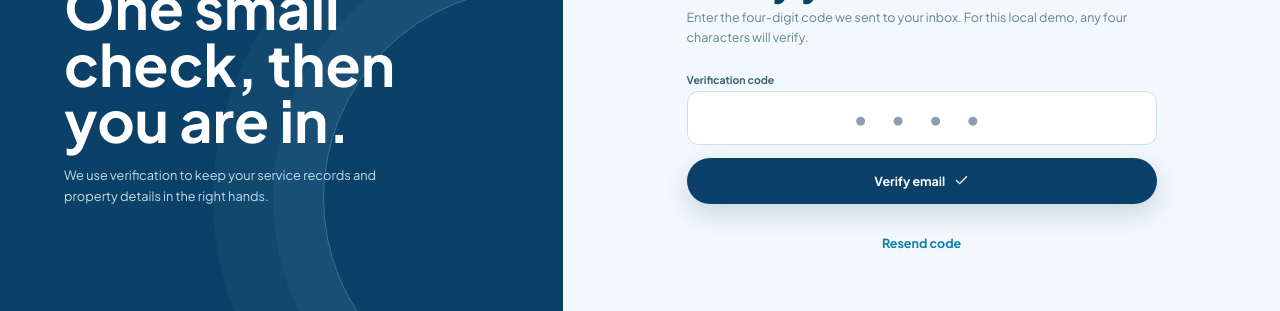
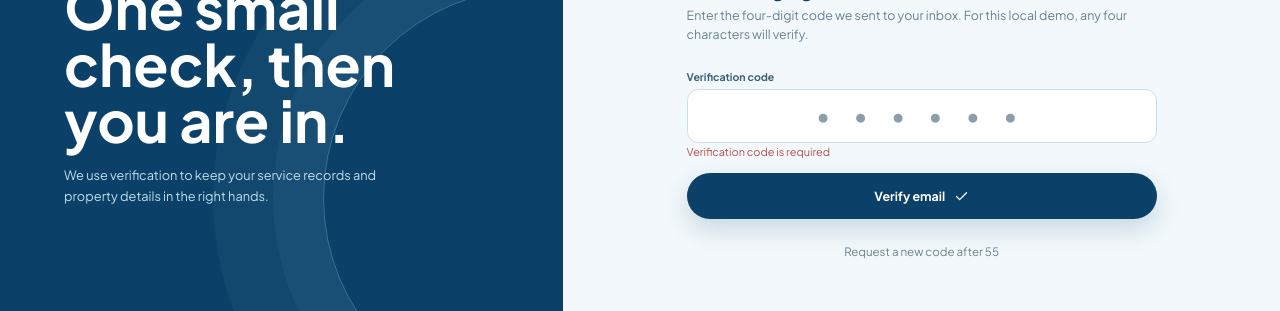
Before and after one commit to Devpoints-Solutions/ajike-cleaning-service-client, a React (Vite) app: page /auth/verify in a window 1280 px wide. Shown: the part 328-639 px from the top of the page. Built offline with nearby package versions, Linux system fonts and the light colour scheme; no server answers.

Commit message:
feat: user account verification

```diff
--- a/src/features/apis/auth-apis.tsx
+++ b/src/features/apis/auth-apis.tsx
@@ -44,14 +44,6 @@ export const authApis = createApi({
       },
     }),
 
-    getNewVerificationCode: builder.mutation({
-      query: (payload) => ({
-        url: `/users/new-verification-code`,
-        method: "POST",
-        body: payload,
-      }),
-    }),
-
     requestPasswordReset: builder.mutation({
       query: (payload) => ({
         url: `/users/password/reset`,
@@ -74,7 +66,6 @@ export const {
   useCreateAccountMutation,
   useVerifyAccountMutation,
   useLoginAccountMutation,
-  useGetNewVerificationCodeMutation,
   useRequestPasswordResetMutation,
   useUpdatePasswordMutation,
 } = authApis;
--- a/src/helpers/data-validator-schema.tsx
+++ b/src/helpers/data-validator-schema.tsx
@@ -22,7 +22,7 @@ export const signupSchema = object({
 });
 
 export const accountVerificationSchema = object({
-  verificationCode: string()
+  otp: string()
     .required("Verification code is required")
     .min(6, "Verification code must be 6 characters")
     .max(6, "Verification code must be 6 characters")
@@ -41,7 +41,7 @@ export const passwordResetSchema = object({
 });
 
 export const updatePasswordResetSchema = object({
-  passwordResetCode: string()
+  otp: string()
     .required("Verification code is required")
     .min(6, "Verification code must be 6 characters")
     .max(6, "Verification code must be 6 characters")
--- a/src/pages/auth/signup.tsx
+++ b/src/pages/auth/signup.tsx
@@ -38,8 +38,7 @@ function SignUp() {
   const submit = (event: React.FormEvent) => {
     event.preventDefault();
 
-    console.log(error && Object.values(error));
-    if (error && !isValid) {
+    if (!isValid) {
       return toast({
         title: `Invalid ${error?.field} value`,
         description: error?.message,
@@ -60,7 +59,7 @@ function SignUp() {
   useEffect(() => {
     if (isError || requestError) {
       toast({
-        title: "Create user failed!",
+        title: "Account creation failed!",
         description: formatError(requestError),
         variant: "default",
       });
@@ -86,7 +85,7 @@ function SignUp() {
             className="primary-button"
             href="/auth/verify"
             data-testid="link-signup-verify"
-            state={{ email: requestData?.email }}
+            state={{ ...data, confirmPassword: data.password, consent }}
           >
             Continue to verification <ArrowRight size={15} />
           </Link>
--- a/src/pages/auth/verify.tsx
+++ b/src/pages/auth/verify.tsx
@@ -1,17 +1,74 @@
-import { useState } from "react";
+import { useEffect, useState } from "react";
 import AuthShell from "./auth-shell";
 import { Link } from "wouter";
 import { ArrowRight, Check } from "lucide-react";
+import { accountVerificationSchema } from "@/helpers/data-validator-schema";
+import {
+  useVerifyAccountMutation,
+  useCreateAccountMutation,
+} from "@/features/apis/auth-apis";
+import { useForm } from "@/hooks/use-form";
+import { useToast } from "@/hooks/use-toast";
+import { Loader } from "@/components/common/loader";
+import { formatError } from "@/helpers/format-error";
 
 function Verify() {
-  const [code, setCode] = useState("");
-  const [verified, setVerified] = useState(false);
-  const [resent, setResent] = useState(false);
+  const [verifyAccount, { isError, isLoading, error, isSuccess }] =
+    useVerifyAccountMutation();
+
+  const [countdown, setCountdown] = useState(60);
+  const [isCounting, setIsCounting] = useState(true);
+
+  const [getNewVerificationCode] = useCreateAccountMutation();
+
+  const { toast } = useToast();
+
+  const {
+    data: formData,
+    error: formError,
+    isValid,
+    getFormInput,
+  } = useForm(accountVerificationSchema);
+
+  useEffect(() => {
+    if (isError && error) {
+      toast({
+        title: "Create user failed!",
+        description: formatError(error),
+        variant: "default",
+      });
+    }
+  }, [isError, error]);
+
+  useEffect(() => {
+    if (countdown <= 0) return setIsCounting(false);
+
+    if (!isCounting) return;
+
+    const timer = setInterval(() => {
+      setCountdown((count) => count - 1);
+    }, 1000);
+
+    return () => {
+      clearInterval(timer);
+    };
+  }, [countdown]);
+
   const submit = (event: React.FormEvent) => {
     event.preventDefault();
-    if (code.length >= 4) setVerified(true);
+
+    if (!isValid) {
+      return toast({
+        title: `Invalid ${formError?.field} value`,
+        description: formError?.message,
+        variant: "default",
+      });
+    }
+
+    verifyAccount(formData);
   };
-  if (verified)
+
+  if (isSuccess)
     return (
       <AuthShell
         title="You are all set."
@@ -23,15 +80,15 @@ function Verify() {
           </div>
           <h3>Email verified.</h3>
           <p>
-            Thanks for confirming. You can now see your customer dashboard and
-            request a service.
+            Thanks for confirming. You can now continue to login into your
+            dashboard and request a service.
           </p>
           <Link
             className="primary-button"
-            href="/dashboard"
+            href="/auth/signin"
             data-testid="link-verify-dashboard"
           >
-            Go to dashboard <ArrowRight size={15} />
+            Continue to login <ArrowRight size={15} />
           </Link>
         </div>
       </AuthShell>
@@ -55,30 +112,44 @@ function Verify() {
           <input
             id="verify-code"
             className="code-input"
+            name="otp"
             maxLength={6}
-            value={code}
-            onChange={(event) => setCode(event.target.value)}
-            placeholder="• • • •"
+            onChange={getFormInput}
+            placeholder="• • • • • •"
             data-testid="input-verify-code"
           />
+
+          {formError && formError?.message && formError?.field == "otp" && (
+            <div
+              className="auth-error"
+              role="alert"
+              data-testid="text-signup-error"
+            >
+              {formError?.message}
+            </div>
+          )}
         </div>
         <button
           className="primary-button"
           type="submit"
           data-testid="button-verify-submit"
         >
-          Verify email <Check size={15} />
+          {isLoading && <Loader />} Verify email <Check size={15} />
         </button>
       </form>
       <div className="auth-footer">
-        {resent ? (
+        {isCounting ? (
           <span data-testid="text-verify-resent">
-            A fresh code is on its way.
+            Request a new code after {countdown}
           </span>
         ) : (
           <button
             className="text-button"
-            onClick={() => setResent(true)}
+            onClick={() => {
+              getNewVerificationCode(history.state);
+              setCountdown(60);
+              setIsCounting(true);
+            }}
             data-testid="button-resend-code"
           >
             Resend code
```
